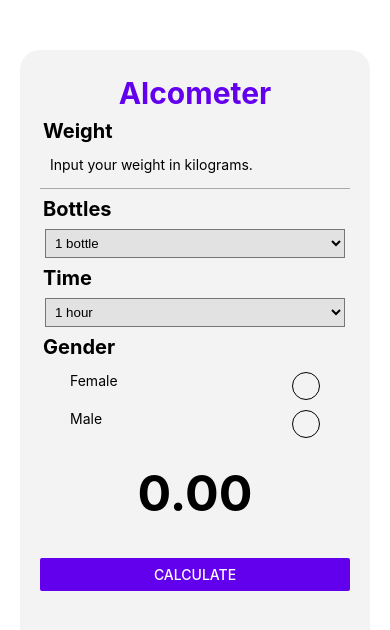
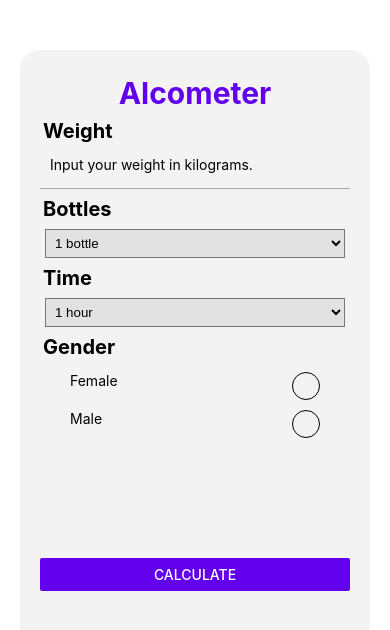
Before and after one commit to Nojaajoo/MobileServices-Alcometer, a React Native app: screen / in a window 390 px wide. Shown: the top 630 px of the page. Built offline with nearby package versions, Linux system fonts and the light colour scheme.

Commit message:
finished v1.1, color warning solved

```diff
--- a/App.js
+++ b/App.js
@@ -80,7 +80,7 @@ export default function App() {
   const backgroundColor = () => {
     let color;
     if  (!isColor) {
-      color = '';
+      color = 'transparent';
     } else if (alcometer < 0.005) {
       color = '#03DAC6';
     } else if (alcometer <= 0.2 && alcometer > 0) {
```
